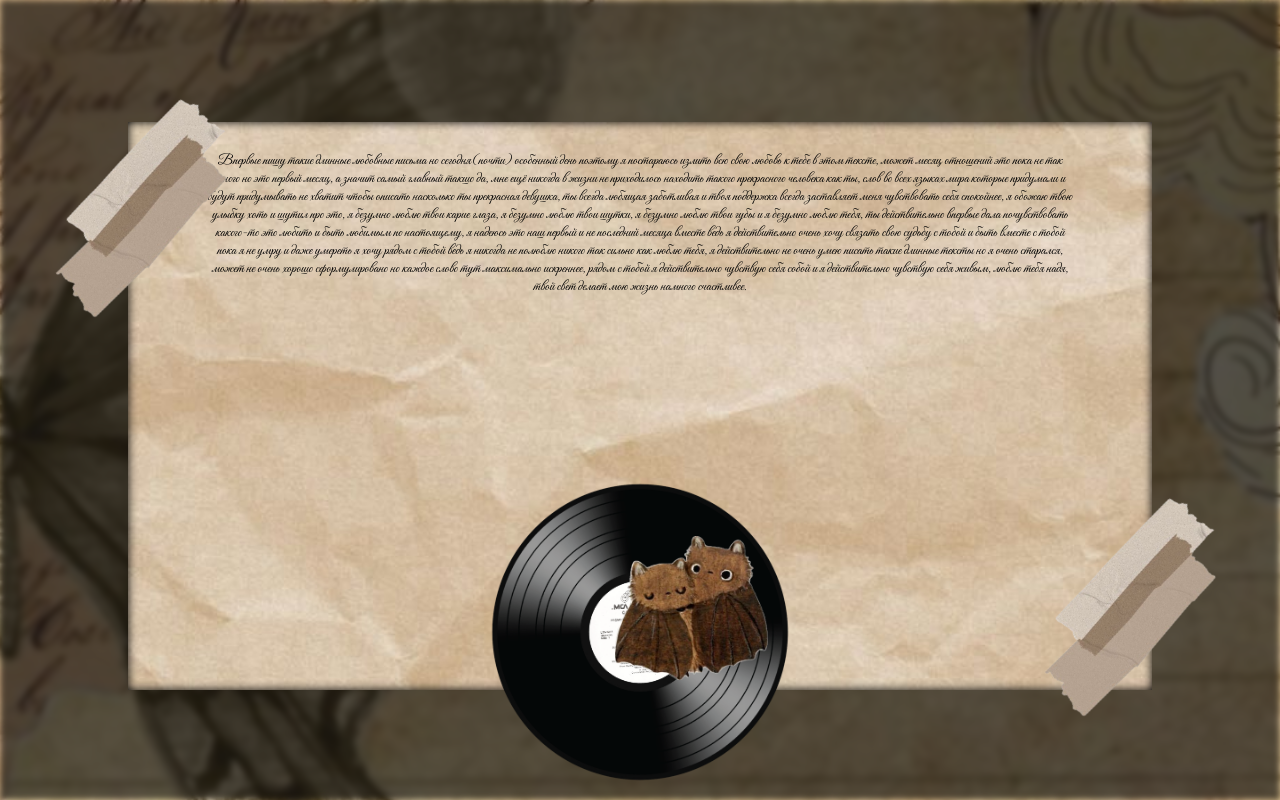
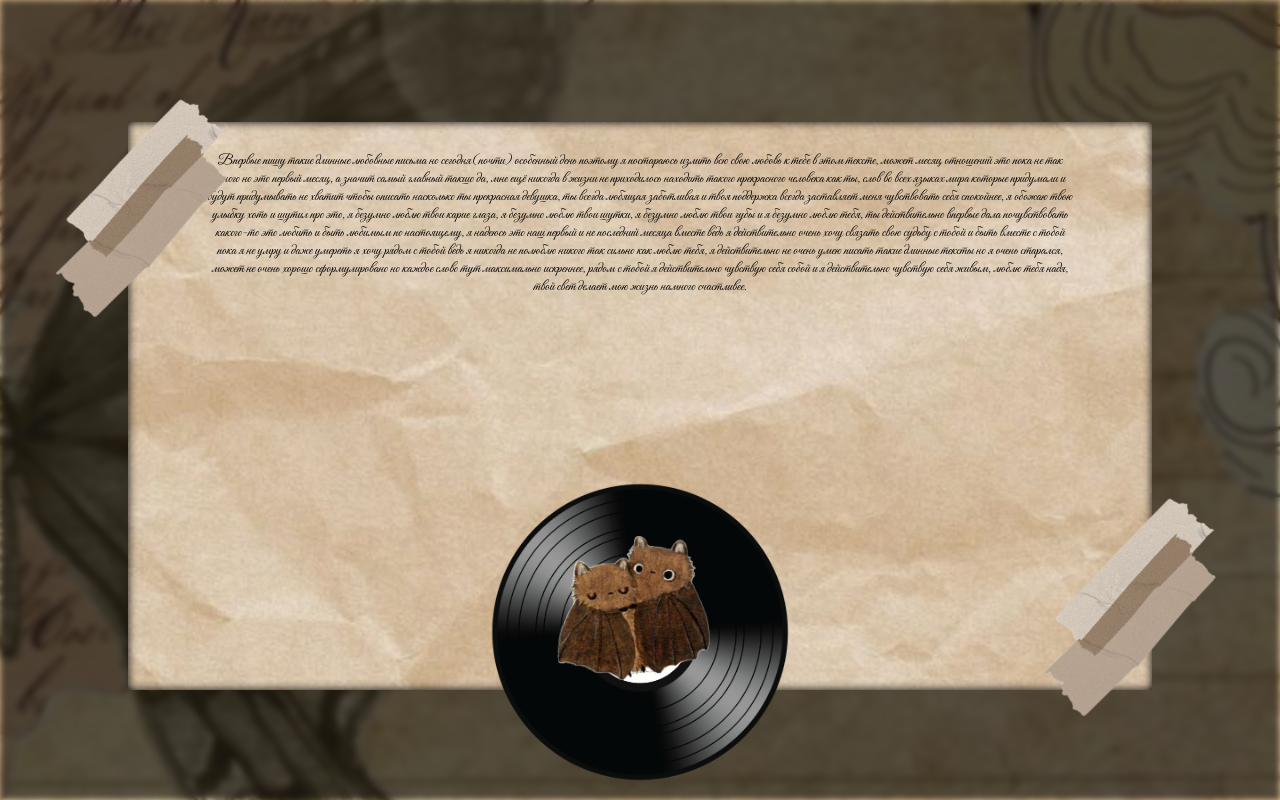
Before and after one commit to formlezz/websiteformylove, a plain HTML site: page main.html in a window 1280 px wide. Drawn offline with Linux system fonts and the light colour scheme; no server answers; a web font is replaced by a local one.

Commit message:
Update main.css

```diff
--- a/main.css
+++ b/main.css
@@ -85,6 +85,6 @@ img{
     position: absolute;
     width: 12%;
     bottom: 132px;
-    left:48%;
+    left:43.5%;
     z-index: 7;
 }
```
